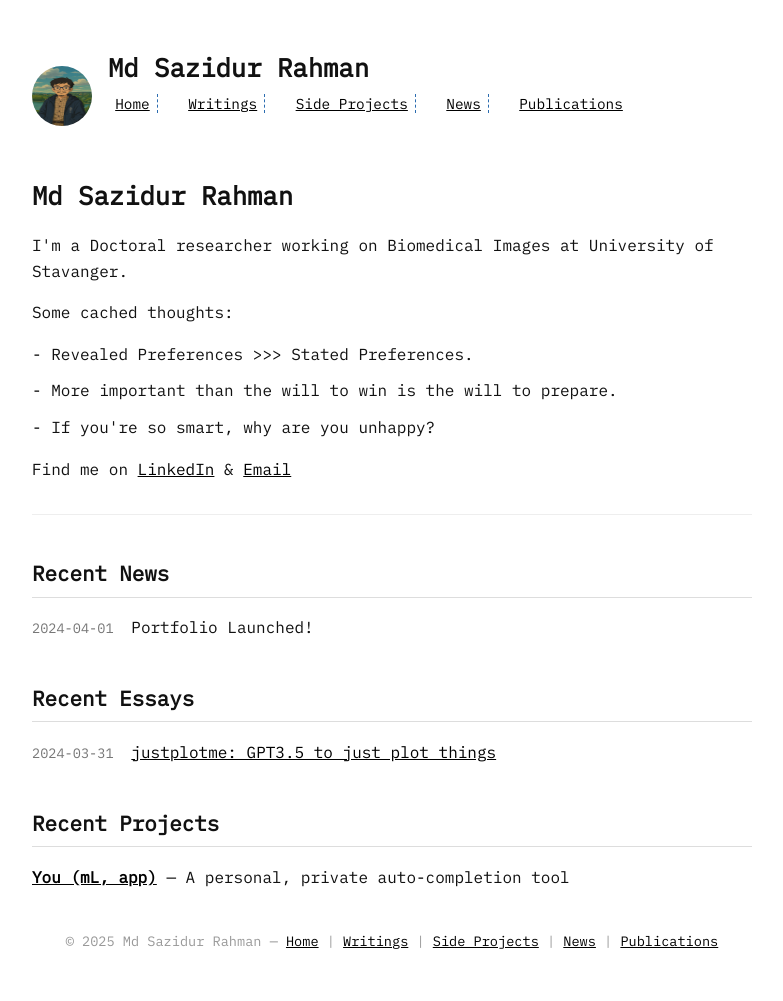
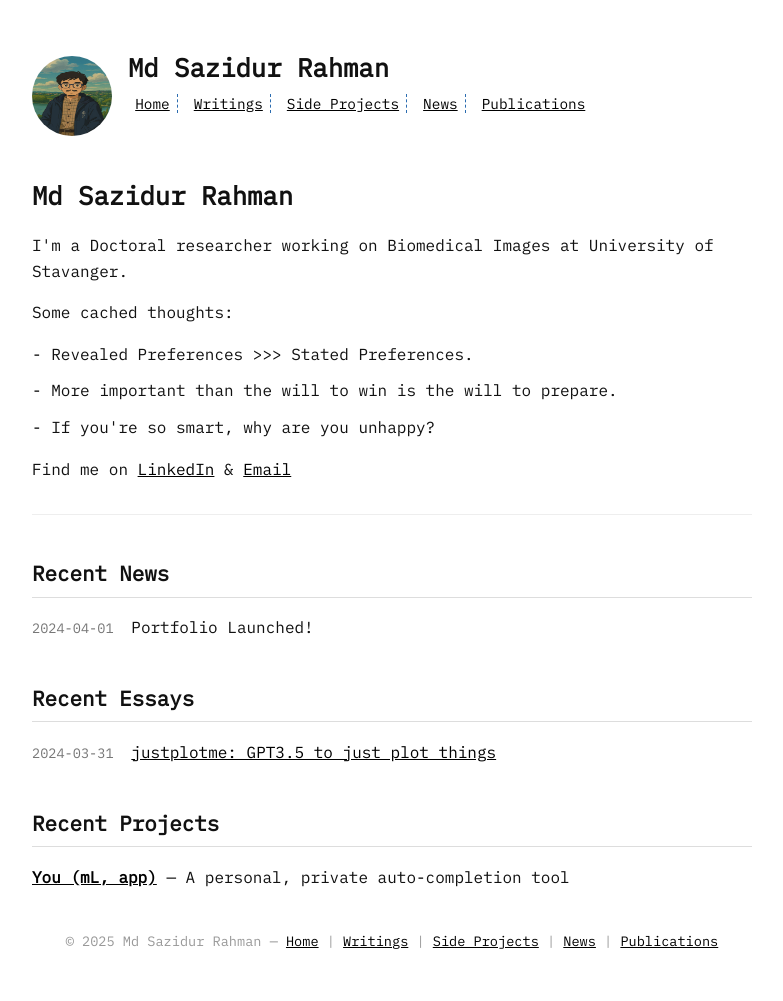
Before and after one commit to yokko123/yokko123.github.io, a Jekyll site: the page built from index.html, in a window 1280 px wide. Shown: the whole page, without its empty margins (248-1031 px from the left). Built offline with Jekyll 4.4.1, drawn with Linux system fonts in a browser that asks for light colours.

Commit message:
adding avatar

```diff
--- a/_layouts/default.html
+++ b/_layouts/default.html
@@ -37,8 +37,8 @@
       margin-bottom: 2em;
     }
     .header img {
-      width: 60px;
-      height: 60px;
+      width: 80px;
+      height: 80px;
       border-radius: 50%;
     }
     .header-title {
--- a/style.css
+++ b/style.css
@@ -38,9 +38,10 @@
     text-decoration: underline;
   } */
   a {
-    color: #000000;         /* makes the link black */
-    text-decoration: underline; /* forces underline */
+    color: #000000 !important;
+    text-decoration: underline !important;
   }
+
 
   a:hover {
     color: #000000;         /* keeps it black on hover */
@@ -69,10 +70,14 @@
     color: #111;
   } */
   .nav a {
-    margin-right: 1em;
-    color: #000;
-    text-decoration: underline;
+    padding: 0 0.5em;
+    border-right: 1px dashed #000;
   }
+
+  .nav a:last-child {
+    border-right: none;
+  }
+
 
   .nav a:hover {
     color: #000;
```
